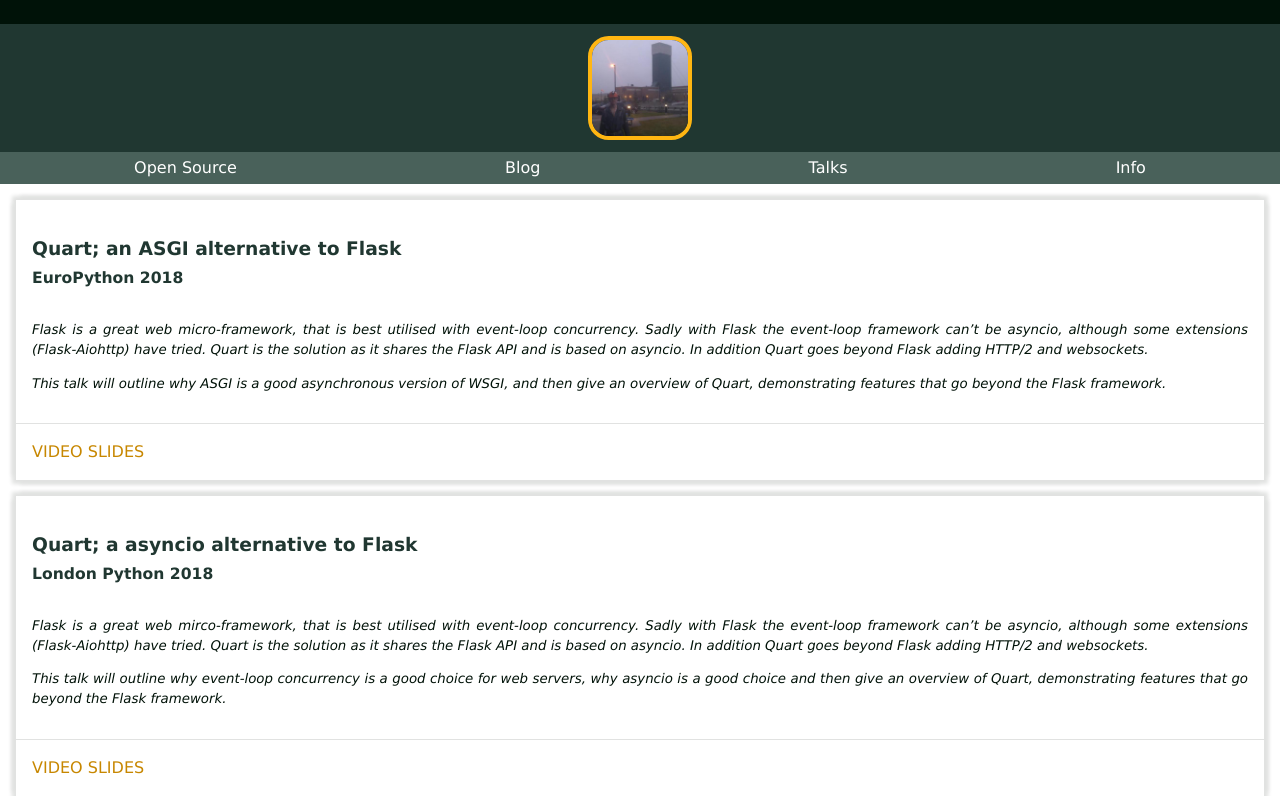
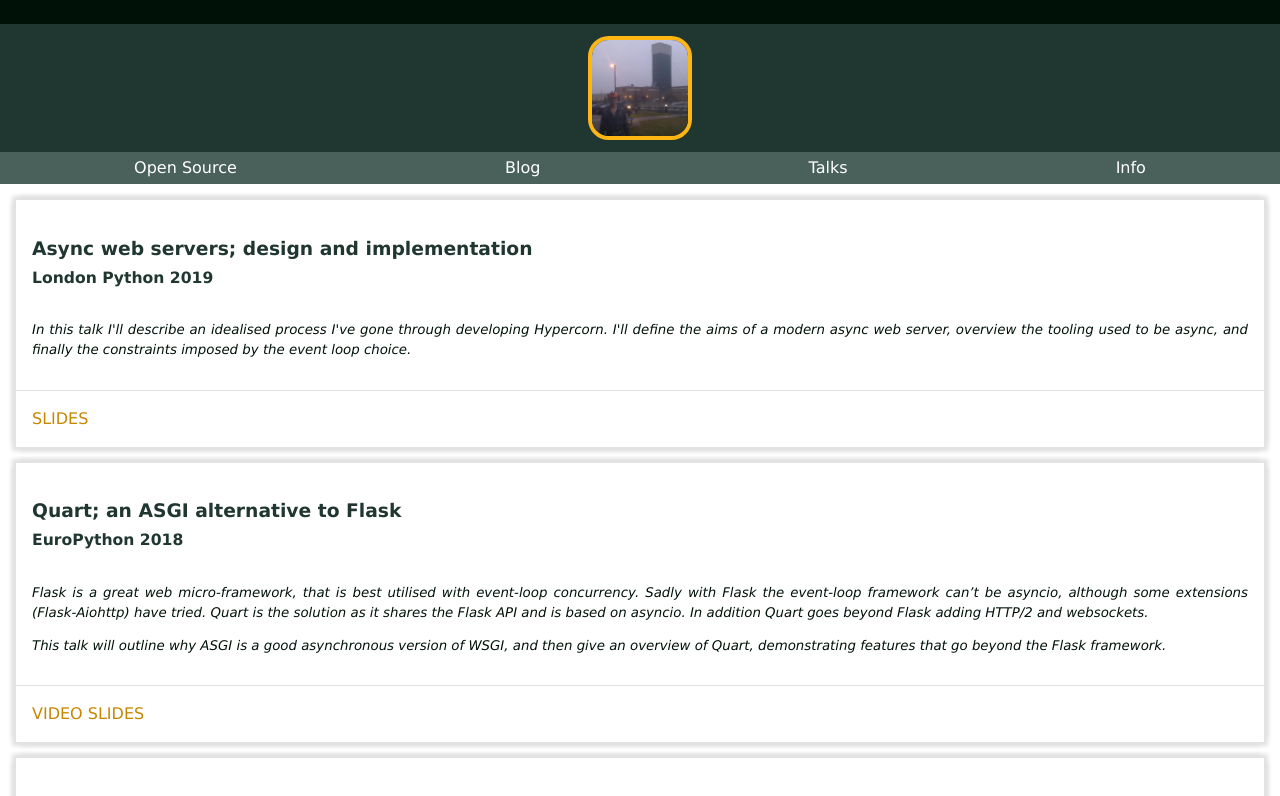
Before and after one commit to pgjones/pgjones_dev, a React (Create React App) app in the folder frontend/: page /talks in a window 1280 px wide. Shown: the top 796 px of the page. Built offline with nearby package versions, Linux system fonts and the light colour scheme.

Commit message:
Add my latest London Python talk
(No video was recorded sadly).

```diff
--- a/frontend/src/Talks.tsx
+++ b/frontend/src/Talks.tsx
@@ -15,6 +15,35 @@ const SH3 = styled.h3`
 
 const Talks = () => (
   <ColumnContainer>
+    <Card
+      header={
+        <>
+          <SH3>
+            Async web servers; design and implementation
+            <br />
+            <small>London Python 2019</small>
+          </SH3>
+        </>
+      }
+      body={
+        <>
+          <SP>
+            In this talk I'll describe an idealised process I've gone through
+            developing Hypercorn. I'll define the aims of a modern async web
+            server, overview the tooling used to be async, and finally the
+            constraints imposed by the event loop choice.
+          </SP>
+        </>
+      }
+      footer={
+        <>
+          <SA href="https://docs.google.com/presentation/d/1xoAe5TWfzjt1JsqF5701hYjLaRi3S27M6MHrqGfTKPw/">
+            Slides
+          </SA>
+        </>
+      }
+    />
+
     <Card
       header={
         <>
```
